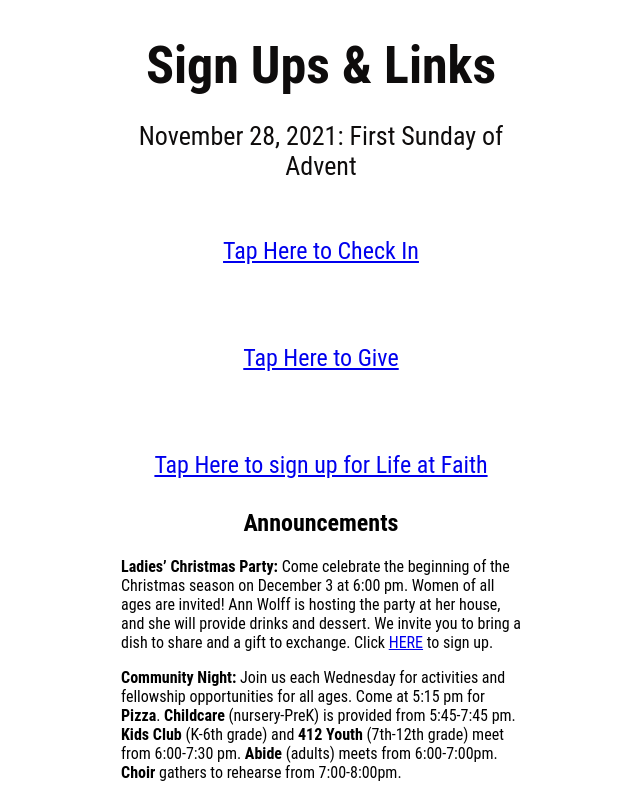
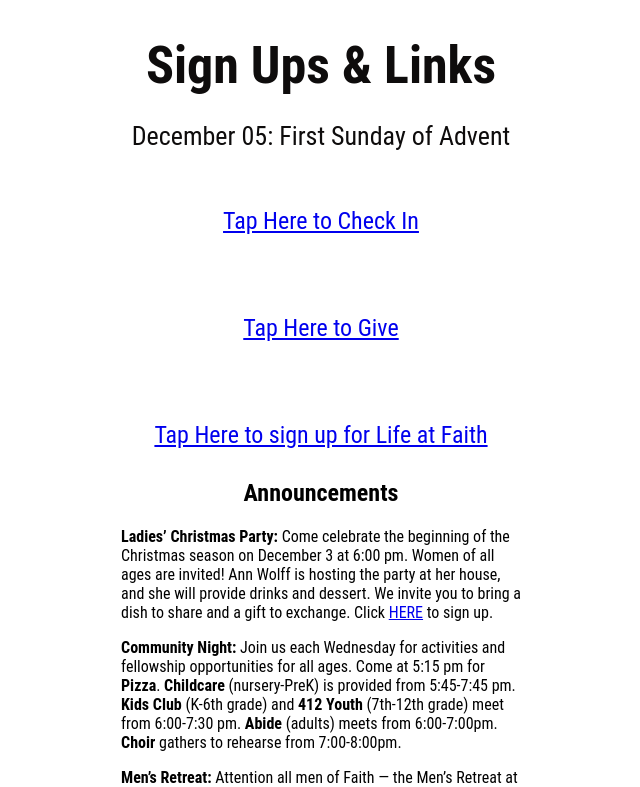
Before and after one commit to zzboncak/faithlinks, a React (Create React App) app: page / in a window 1280 px wide. Shown: the top 787 px of the page, without its empty margins (319-959 px from the left). Built offline with nearby package versions, Linux system fonts and the light colour scheme.

Commit message:
wrote sunday dates utility

```diff
--- a/src/App.tsx
+++ b/src/App.tsx
@@ -1,15 +1,17 @@
 import React from "react";
 import logo from "./images/Faith-Logo-Square-2.jpg";
 import "./App.css";
+import { generateDate } from "./utilities";
 
 function App() {
   const logoDimension = "70px;";
+  const dateText = generateDate();
   return (
     <>
       <main className="App">
         <header className="App-header">
           <h1>Sign Ups & Links</h1>
-          <p className="date">November 28, 2021: First Sunday of Advent</p>
+          <p className="date">{dateText}: First Sunday of Advent</p>
         </header>
         <a
           href="https://faithecc.breezechms.com/form/Worship_Check_In83"
--- /dev/null
+++ b/src/utilities.ts
@@ -0,0 +1,40 @@
+const millisecondsInDay = 86400000;
+
+const monthsDictionary: Record<string, string> = {
+  Jan: "January",
+  Feb: "February",
+  Mar: "March",
+  Apr: "April",
+  May: "May",
+  Jun: "June",
+  Jul: "July",
+  Aug: "August",
+  Sep: "September",
+  Oct: "October",
+  Nov: "November",
+  Dec: "December"
+};
+
+const daysTillSunday: Record<string, number> = {
+  Mon: 6,
+  Tue: 5,
+  Wed: 4,
+  Thu: 3,
+  Fri: 2,
+  Sat: 1
+};
+
+export function generateDate(): string {
+  const isSunday = new Date().toString().includes("Sun");
+  const dateArray = Date().split(" ");
+  if (isSunday) {
+    return `${monthsDictionary[dateArray[1]]} ${dateArray[2]}`;
+  } else {
+    const day = dateArray[0];
+    const nextSunday = new Date(
+      Date.now() + millisecondsInDay * daysTillSunday[day]
+    ).toString();
+    const nextSundayArray = nextSunday.split(" ");
+    return `${monthsDictionary[nextSundayArray[1]]} ${nextSundayArray[2]}`;
+  }
+}
```
